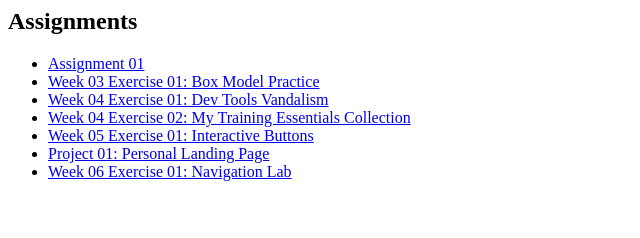
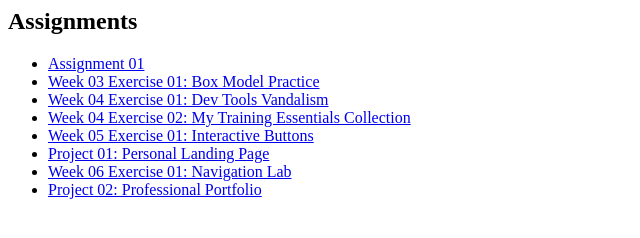
Before and after one commit to carlosgomezmurillo15-bit/yourcourseportfolioCAG1, a plain HTML site: page index.html in a window 1280 px wide. Shown: the whole page, without its empty margins (0-640 px from the left). Drawn offline with Linux system fonts and the light colour scheme.

Commit message:
Add link to Project 02 in navigation

```diff
--- a/index.html
+++ b/index.html
@@ -23,4 +23,7 @@
   <li>
   <a href="week-06-exercise-01/">Week 06 Exercise 01: Navigation Lab</a>
 </li>
+  <li>
+    <a href="project-02/">Project 02: Professional Portfolio</a>
+</li>
 </ul>
```
